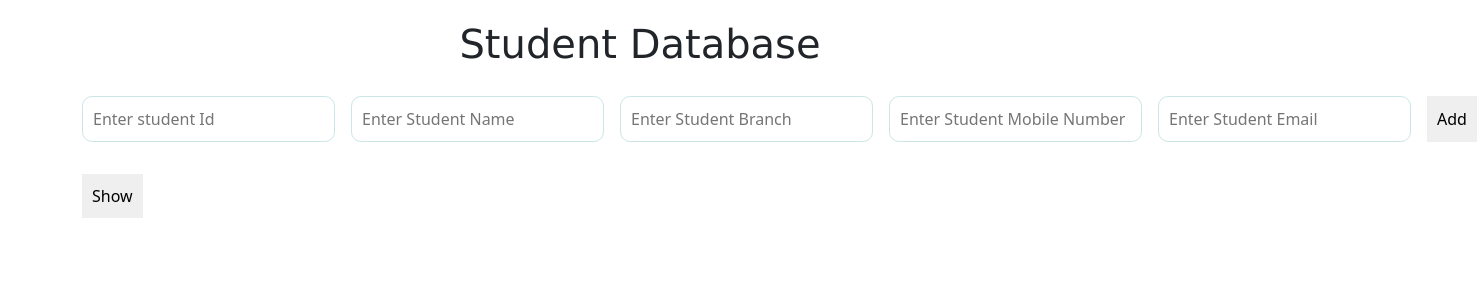
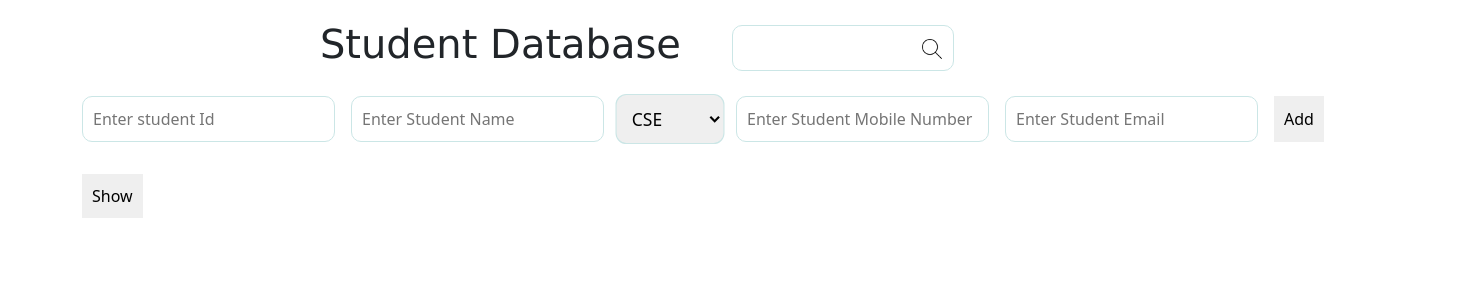
Before and after one commit to Nowfeil/API, a plain HTML site: page index.html in a window 1280 px wide. Shown: the whole page, 1477 px wide, since content can reach past the window. Drawn offline with nearby package versions, Linux system fonts and the light colour scheme.

Commit message:
added search bar and dynamic rendering of table

```diff
--- a/index.html
+++ b/index.html
@@ -10,6 +10,10 @@
 <body>
     <header>
         <h1>Student Database</h1>
+        <div class="searchContainer">
+            <input type="text" id="searchbar" onkeyup="search()">
+            <img src="./search.png" class="img-fluid" alt="search" width="20px" height="20px">
+        </div>
     </header>
     <main>
         <div class="container">
@@ -17,7 +21,17 @@
                 <form id="form">
                     <input type="text" name="id" id="uid" placeholder="Enter student Id">
                     <input type="text" name="name" id="uname" placeholder="Enter Student Name">
-                    <input type="text" name="branch" id="branch" placeholder="Enter Student Branch">
+                    <select name="branch" id="branch">
+                        <option value="ECE">CSE</option>
+                        <optgroup label="CSE Specializations">
+                            <option value="CSE-DS">CSE-DS</option>
+                            <option value="CSE-CS">CSE-CS</option>
+                            <option value="CSE-CS">CSE-AIML</option>
+                          </optgroup>
+                        <option value="ECE">ECE</option>
+                        <option value="IT">IT</option>
+                        <option value="EEE" >EEE</option>
+                      </select>
                     <input type="text" name="phno" id="phno" placeholder="Enter Student Mobile Number">
                     <input type="email" name="email" id="email" placeholder="Enter Student Email">
                     <button type="submit" onclick="addUsers()">Add</button>
@@ -30,7 +44,9 @@
 
                         </thead>
                         <tbody id="tbody">
-
+                            <div id="containerNothing"class="nothingContainer" style="display: none;">
+                                <p>Nothing there to show</p>
+                            </div>
                         </tbody>
                     </table>
             </div>
--- a/index.js
+++ b/index.js
@@ -1,4 +1,6 @@
 let url ="http://localhost:3000/users";
+
+
 function addUsers(){
     let id = document.getElementById("uid").value;
     let name = document.getElementById("uname").value;
@@ -68,7 +70,6 @@ function deleteUser(id){
 
 function editUser(id) {
     document.getElementById("editForm").style.display = "block";
-
     fetch(url)
         .then(response => response.json())
         .then(data => {
@@ -103,3 +104,28 @@ function updateUser(id) {
     })
     .catch(error => console.error('Error updating user:', error));
 }
+
+function search(){
+    text = document.getElementById("searchbar").value;
+    console.log(text);
+    const searchtable = document.getElementById('tbody');
+    searchtable.innerHTML = ''
+    fetch(url).then((response)=>response.json()).then((data)=>{
+        const searchData = data.filter((u)=>{
+            return (u.id.includes(text)||u.name.includes(text)||u.branch.includes(text)||u.phno.includes(text)||u.email.includes(text))
+        })
+        let ntng = document.getElementById('containerNothing');
+        if(searchData.length==0){
+            ntng.style.display = "block";
+        }else{
+            ntng.style.display = "none";
+            const searchHead = document.getElementById('thead')
+            searchHead.innerHTML = `<th>Id</th><th>Name</th><th>Branch</th><th>Mobile Number</th><th>Email</th><th>Operations</th>`
+            searchData.forEach((user)=>{
+                let row = document.createElement("tr");
+                row.innerHTML +=`<td>${user.id}</td><td>${user.name}</td><td>${user.branch}</td><td>${user.phno}</td><td>${user.email}</td><td><button onclick="deleteUser(${user.id})">Delete</button>&nbsp;<button onclick="editUser(${user.id})">Edit</button></td>`
+                searchtable.appendChild(row);
+            })
+        }
+    })
+}
--- a/styles.css
+++ b/styles.css
@@ -8,7 +8,7 @@ form{
     gap: 1rem;
 }
 
-input:hover{
+input:hover,select:hover{
     background-color: azure;
 }
 main{
@@ -18,7 +18,7 @@ main{
     width: fit-content;
 }
 
-input,button{
+input,button,select{
     border: 0;
 }
 
@@ -40,13 +40,13 @@ main{
 }
 
 
-input{
+input,select{
     border: 1px solid rgb(203, 230, 230);
     padding: 10px;
     border-radius: 10px;
 }
 
-button {
+select,button {
     padding: 10px;
     width: 100px;
 }
@@ -56,10 +56,21 @@ table{
     text-align: center;
 }
 
-input:focus{
+select,input:focus{
     transform: scale(1.09);
 }
 
-button:focus{
+select,button:focus{
     transform: scale(1.09);
 }
+
+header{
+    display: flex;
+    justify-content: center;
+    align-items: center;
+    gap: 2rem;
+}
+
+.searchContainer img{
+    margin-left: -15%;
+}
```
Also changed, not shown: users.json (+38 -3 lines), search.png (added).
